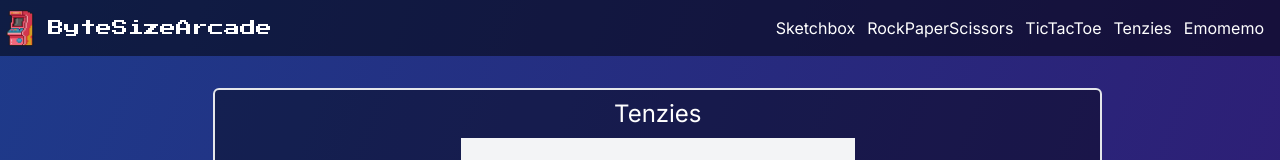
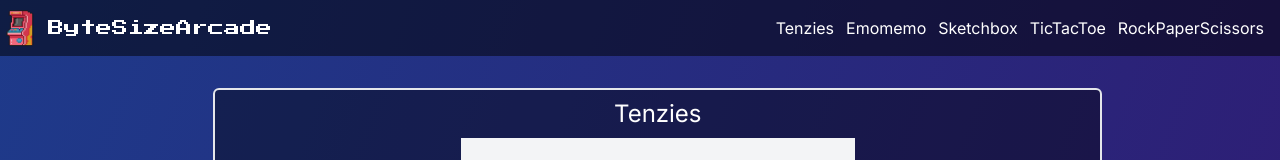
Before and after one commit to alex-nemeth/bite-size-arcade, a React (Vite) app: page / in a window 1280 px wide. Shown: the top 160 px of the page. Built offline with nearby package versions, Linux system fonts and the light colour scheme.

Commit message:
games reordered

```diff
--- a/src/components/Anchors.jsx
+++ b/src/components/Anchors.jsx
@@ -3,21 +3,21 @@ import { Link } from "react-router-dom";
 export default function Anchors() {
     return (
         <div className="flex gap-3 items-center me-4">
-            <Link to="/sketchbox">
-                <a>Sketchbox</a>
-            </Link>
-            <Link to="/rockpaperscissors">
-                <a>RockPaperScissors</a>
-            </Link>
-            <Link to="/tictactoe">
-                <a>TicTacToe</a>
-            </Link>
             <Link to="/tenzies">
                 <a>Tenzies</a>
             </Link>
             <Link to="/emomemo">
                 <a>Emomemo</a>
             </Link>
+            <Link to="/sketchbox">
+                <a>Sketchbox</a>
+            </Link>
+            <Link to="/tictactoe">
+                <a>TicTacToe</a>
+            </Link>
+            <Link to="/rockpaperscissors">
+                <a>RockPaperScissors</a>
+            </Link>
         </div>
     );
 }
--- a/src/components/Dropdown.jsx
+++ b/src/components/Dropdown.jsx
@@ -26,20 +26,40 @@ export default function Dropdown() {
                         dropdown ? "absolute" : "hidden"
                     } right-2 flex flex-col py-2 bg-white text-black rounded-md w-48 mt-4 shadow-2xl transition-all`}
                 >
-                    <Link className="px-4 py-2" to="/sketchbox">
+                    <Link
+                        onClick={() => setDropdown(false)}
+                        className="px-4 py-2"
+                        to="/tenzies"
+                    >
+                        <a>Tenzies</a>
+                    </Link>
+                    <Link
+                        onClick={() => setDropdown(false)}
+                        className="px-4 py-2"
+                        to="/emomemo"
+                    >
+                        <a>Emomemo</a>
+                    </Link>
+                    <Link
+                        onClick={() => setDropdown(false)}
+                        className="px-4 py-2"
+                        to="/sketchbox"
+                    >
                         <a>Sketchbox</a>
                     </Link>
-                    <Link className="px-4 py-2" to="/rockpaperscissors">
-                        <a>RockPaperScissors</a>
-                    </Link>
-                    <Link className="px-4 py-2" to="/tictactoe">
+                    <Link
+                        onClick={() => setDropdown(false)}
+                        className="px-4 py-2"
+                        to="/tictactoe"
+                    >
                         <a>TicTacToe</a>
                     </Link>
-                    <Link className="px-4 py-2" to="/tenzies">
-                        <a>Tenzies</a>
-                    </Link>
-                    <Link className="px-4 py-2" to="/emomemo">
-                        <a>Emomemo</a>
+                    <Link
+                        onClick={() => setDropdown(false)}
+                        className="px-4 py-2"
+                        to="/rockpaperscissors"
+                    >
+                        <a>RockPaperScissors</a>
                     </Link>
                 </div>
             </div>
```
